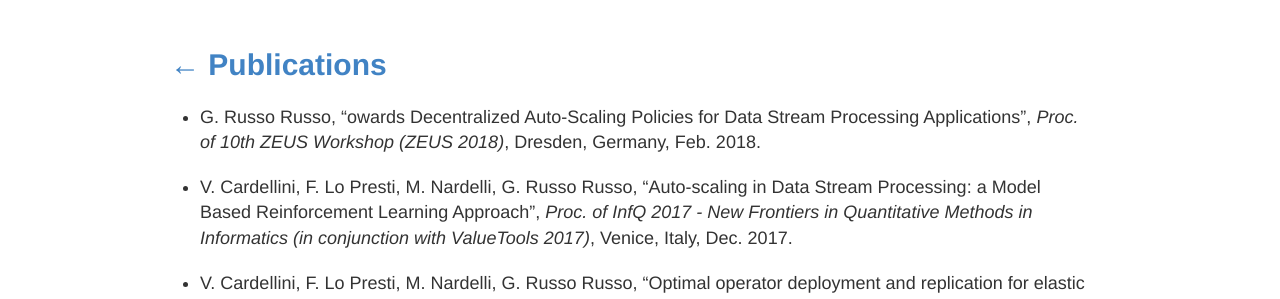
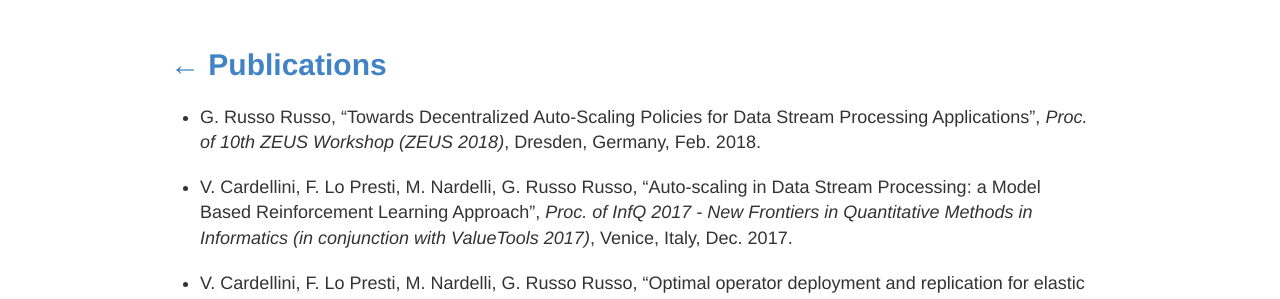
Before and after one commit to grussorusso/grussorusso.github.io, a Jekyll site: the page built from publications.md, in a window 1280 px wide. Shown: the part 131-430 px from the top of the page. Built offline with Jekyll 4.4.1, drawn with Linux system fonts in a browser that asks for light colours; some web fonts are replaced.

Commit message:
Minor change

```diff
--- a/publications.md
+++ b/publications.md
@@ -4,7 +4,7 @@
 permalink: /publications.html
 ---
 
-- G. Russo Russo, "owards Decentralized Auto-Scaling Policies for Data Stream Processing
+- G. Russo Russo, "Towards Decentralized Auto-Scaling Policies for Data Stream Processing
 Applications", *Proc. of 10th ZEUS Workshop (ZEUS 2018)*, Dresden, Germany, Feb. 2018.
 - V. Cardellini, F. Lo Presti, M. Nardelli, G. Russo Russo, "Auto-scaling in Data Stream
 Processing: a Model Based Reinforcement Learning Approach", *Proc. of InfQ 2017 - New
```
